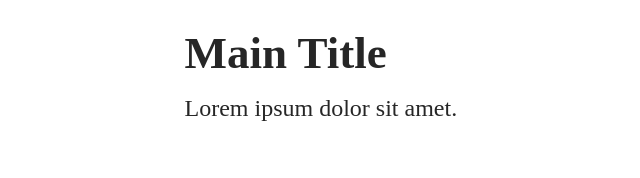
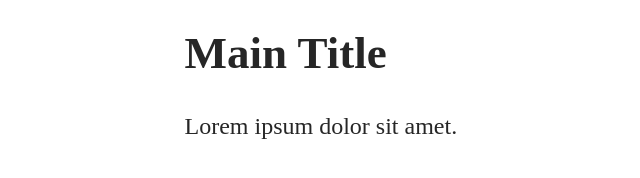
Before and after one commit to tonijarjour/templates, a plain HTML site: page web/index.html in a window 1280 px wide. Shown: the whole page, without its empty margins (94-734 px from the left). Drawn offline with Linux system fonts and the light colour scheme.

Commit message:
larger h1 + p margin

```diff
--- a/web/globals.css
+++ b/web/globals.css
@@ -50,13 +50,13 @@ h6 {
 h1 {
   font-size: 1.875rem;
   line-height: 2.25rem;
-  margin-bottom: 0.4rem;
+  margin-bottom: 1.15rem;
 }
 
 h2 {
   font-size: 1.5rem;
   line-height: 2rem;
-  margin-top: 0.875rem;
+  margin-top: -0.275rem;
   margin-bottom: 0.5rem;
 }
 
```
